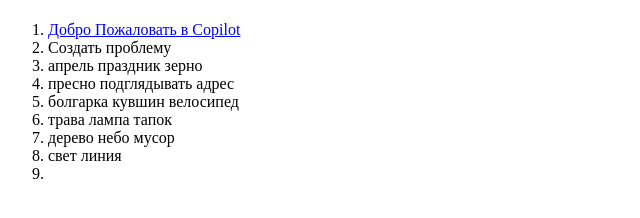
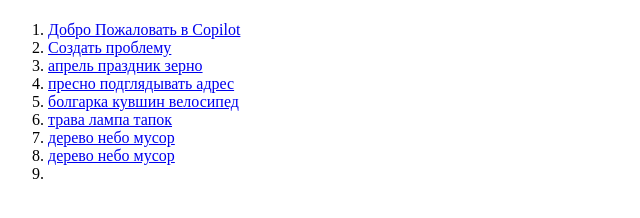
Before and after one commit to mansory-jpeg/-, a plain HTML site: page index.html in a window 1280 px wide. Shown: the whole page, without its empty margins (0-640 px from the left). Drawn offline with Linux system fonts and the light colour scheme.

Commit message:
Add files via upload

```diff
--- a/index.html
+++ b/index.html
@@ -9,13 +9,13 @@
     <h1></h1>
     <ol>
         <li><a href="Eugene Habibulin.html">Добро Пожаловать в Copilot</a></li>
-        <li><a href="test.html"></a>Создать проблему</li>
-        <li><a href="yula.ru"></a>апрель праздник зерно</li>
-        <li><a href="tyla.tm"></a>пресно подглядывать адрес</li>
-        <li><a href="rostov.ru"></a>болгарка кувшин велосипед</li>
-        <li><a href="puma.ru"></a>трава лампа тапок</li>
-        <li><a href="cover.com"></a>дерево небо мусор</li>
-        <li><a href="tank.tm"></a>свет линия </li>
+        <li><a href="test.html">Создать проблему</a></li>
+        <li><a href="yula.ru">апрель праздник зерно</a></li>
+        <li><a href="tyla.tm">пресно подглядывать адрес</a></li>
+        <li><a href="rostov.ru">болгарка кувшин велосипед</a></li>
+        <li><a href="puma.ru">трава лампа тапок</a></li>
+        <li><a href="cover.com">дерево небо мусор</a></li>
+        <li><a href="tank.tm">дерево небо мусор</a></li>
         <li><a href=""></a></li>
     </ol>
 
```
